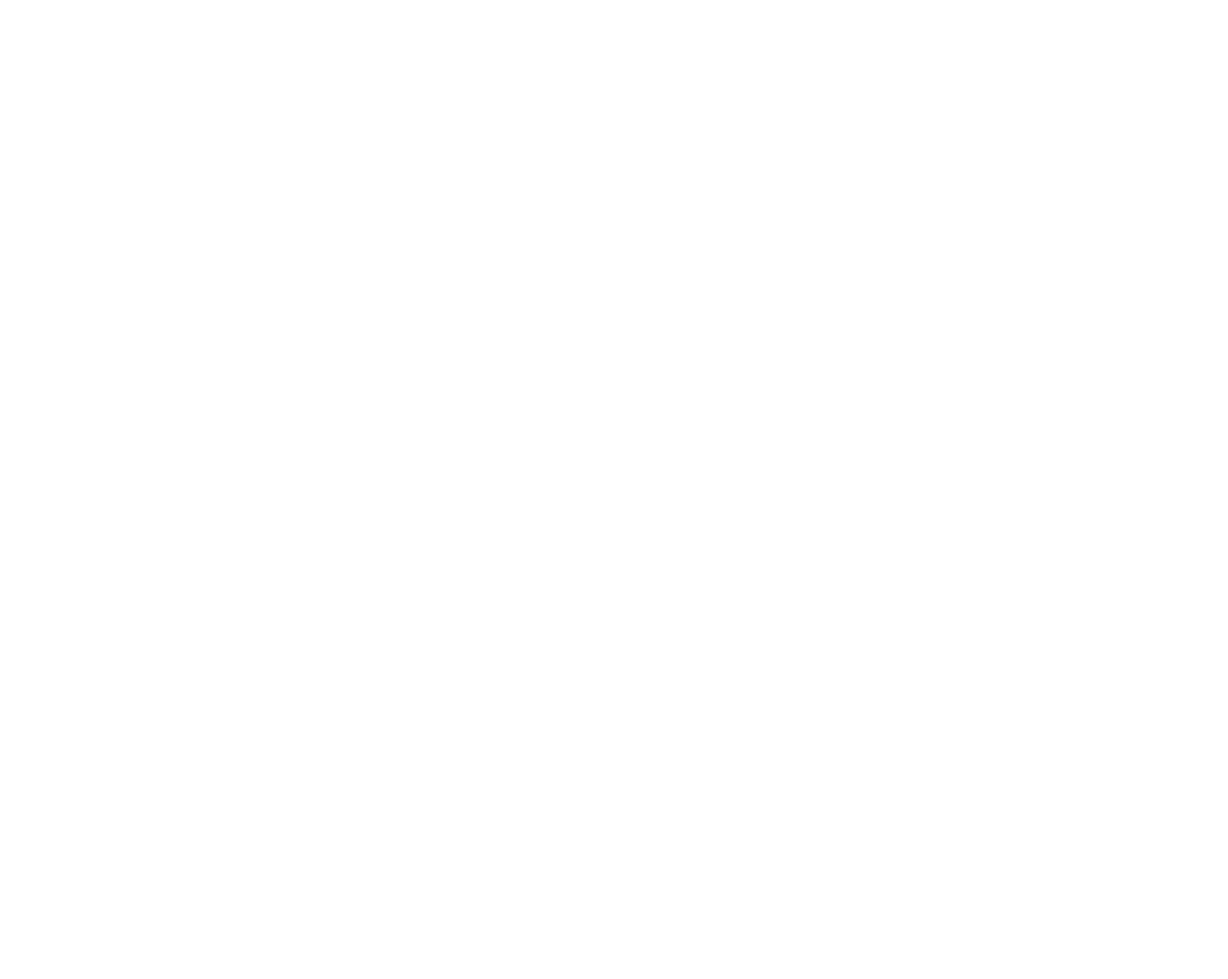
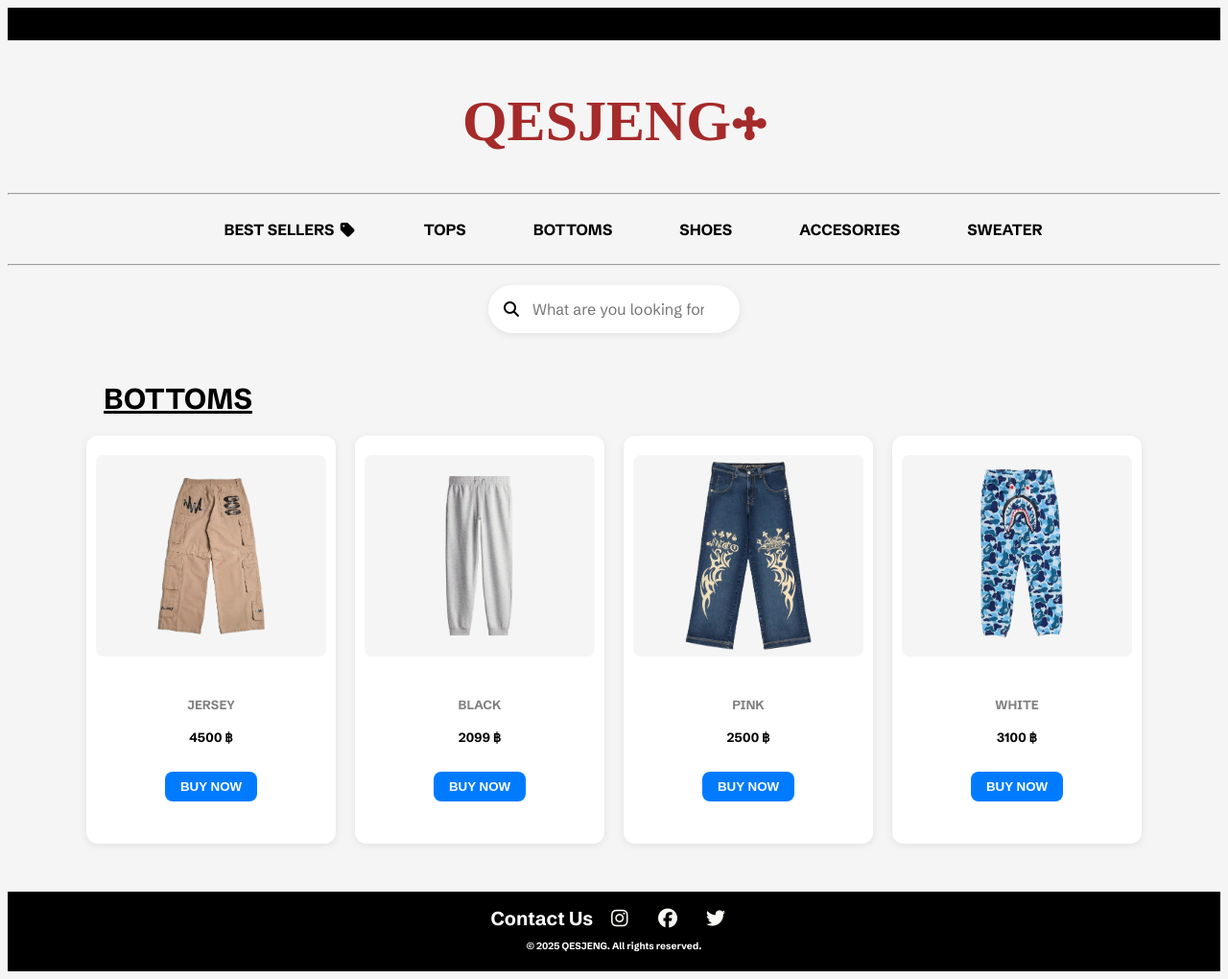
Before and after one commit to qesjeng/6809650549_MyShop, a plain HTML site: page my2ndcategory.html in a window 1280 px wide. Shown: the whole page at 96% size. Before the commit the page ends 800 px from the top, so only its background shows below. Drawn offline with Linux system fonts and the light colour scheme; a web font is replaced by a local one.

Commit message:
Add picture in Cat2

```diff
--- a/my2ndcategory.html
+++ b/my2ndcategory.html
@@ -0,0 +1,88 @@
+<!DOCTYPE html>
+<html lang="en">
+<head>
+    <meta charset="UTF-8">
+    <meta name="viewport" content="width=device-width, initial-scale=1.0">
+    <title>My shop</title>
+    <link rel="stylesheet" href="mystyle.css">
+    <link rel="stylesheet" href="https://cdnjs.cloudflare.com/ajax/libs/font-awesome/7.0.0/css/all.min.css">
+</head>
+<body>
+       <div class="group">
+  <div class="text">WORLDWIDE SHIPPING</div>
+  <div class="text">FREE SHIPPING ON ORDER OVER $75</div>
+  <div class="text">NEW ITEMS AVILABLE ON OCTOBER 1ST</div>
+</div>
+    <h1><a href="index.html">QESJENG🕂</a></h1>
+        <hr>
+        <div class="menu">
+            <ul>
+                <li><a href="#BESTSELLERS">BEST SELLERS <i class="fa-sharp fa-solid fa-tag"></i></a></li>
+                <li><a href="my1stcategory.html">TOPS</a></li>
+                <li><a href="my2ndcategory.html">BOTTOMS</a></li>
+                <li><a href="#">SHOES</a></li>
+                <li><a href="#">ACCESORIES</a></li>
+                <li><a href="#">SWEATER</a></li>
+            </ul>
+        <hr>
+</div>
+<form>
+    <div class="search">
+        <i class="fa-sharp fa-solid fa-magnifying-glass"></i>
+        <input class="search-input" type="text" placeholder="What are you looking for.." list="browsers">
+        <datalist id="browsers">
+            <option value="Jacket">
+            <option value="Pants">
+            <option value="Shirt">
+            <option value="Shoes">
+            <option value="Accessories">
+            <option value="Sweater">
+        </datalist>
+    </div>
+</form>
+    <h2 id="tops">BOTTOMS</h2>
+<div class="button-row">
+        <button class="btn-card">
+            <img src="resources/pant1.png" alt="Product 1">
+            <h3></h3>
+            <div class="description">JERSEY</div>
+            <p>4500 ฿</p>
+            <span class="buy-now">BUY NOW</span>
+        </button>
+
+        <button class="btn-card">
+            <img src="resources/pant2.png" alt="Product 2">
+            <h3></h3>
+            <div class="description">BLACK</div>
+            <p>2099 ฿</p>
+            <span class="buy-now">BUY NOW</span>
+        </button>
+
+        <button class="btn-card">
+            <img src="resources/pant3.png" alt="Product 3">
+            <h3></h3>
+            <div class="description">PINK</div>
+            <p>2500 ฿</p>
+            <span class="buy-now">BUY NOW</span>
+        </button>
+
+        <button class="btn-card">
+            <img src="resources/pant4.png" alt="Product 4">
+            <h3></h3>
+            <div class="description">WHITE</div>
+            <p>3100 ฿</p>
+            <span class="buy-now">BUY NOW</span>
+        </button>
+</div>
+
+<div class="footer">
+    <div class="contact">
+        <strong>Contact Us</strong>
+        <abbr title="Instagram"><a href=""><i class="fa-brands fa-instagram"></i></a></abbr>
+        <abbr title="Facebook"><a href=""><i class="fa-brands fa-facebook"></i></a></abbr>
+        <abbr title="Twitter"><a href=""><i class="fa-brands fa-twitter"></i></a></abbr>
+    </div>
+    <p>© 2025 QESJENG. All rights reserved.</p>
+</div>
+</body>
+</html>
```
Also changed, not shown: index.html (+1 -1 lines), my1stcategory.html (+1 -1 lines), resources/pant1.png (added), resources/pant2.png (added), resources/pant3.png (added), resources/pant4.png (added).
